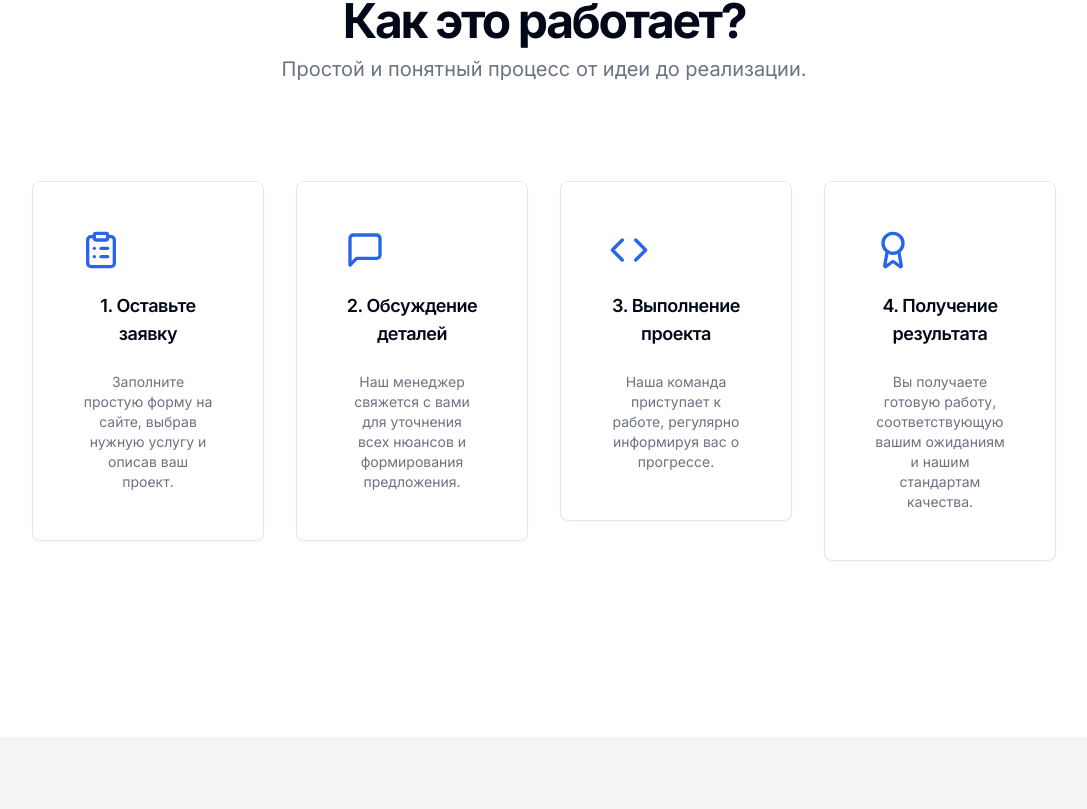
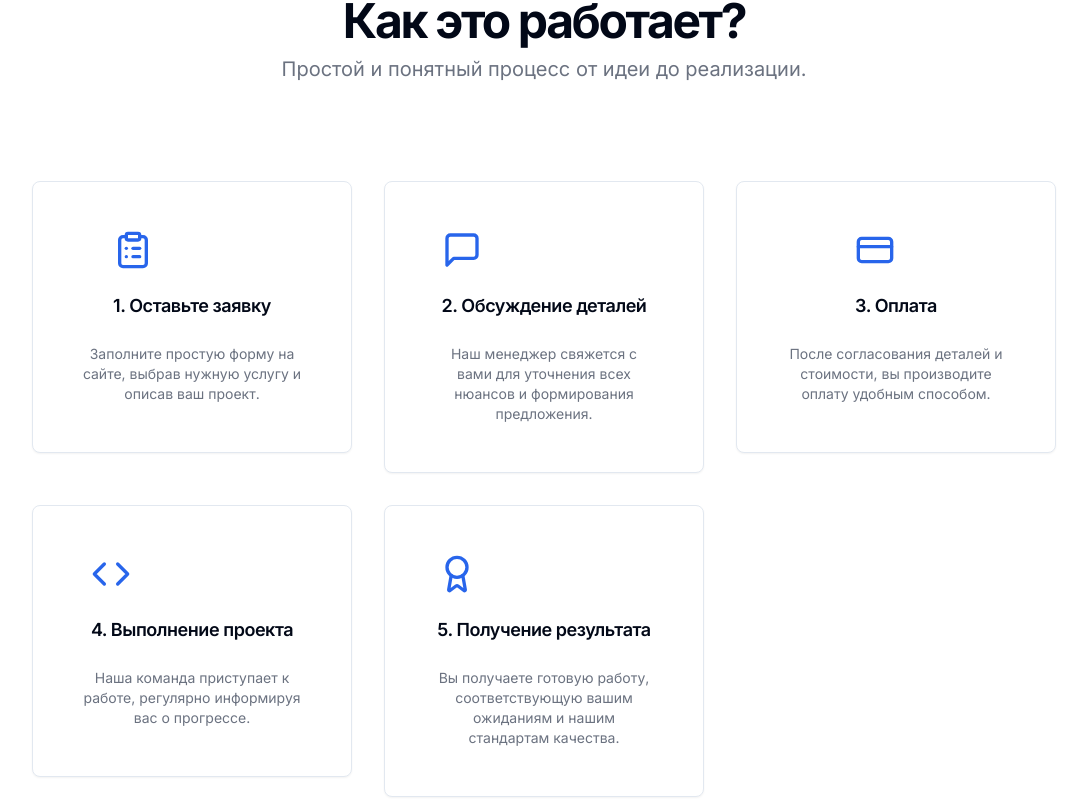
Before and after one commit to Ggprodakcion/bistrodel, a Next.js app: page / in a window 1280 px wide. Shown: the part 1351-2160 px from the top of the page, without its empty margins (96-1183 px from the left). Built offline with nearby package versions, Linux system fonts and the light colour scheme.

Commit message:
feat: add "Payment" step to "How it works" and adjust step sequence
Update main "How it works" section with logical step order.

#VERCEL_SKIP

Co-authored-by: null <213401953+Ggprodakcion@users.noreply.github.com>

```diff
--- a/app/page.tsx
+++ b/app/page.tsx
@@ -12,7 +12,8 @@ import {
   ClipboardList,
   MessageSquare,
   Award,
-} from "lucide-react" // Добавляем новые иконки
+  CreditCard,
+} from "lucide-react"
 import { Testimonials } from "@/components/testimonials"
 import { PublicHeader } from "@/components/public-header"
 import { PublicFooter } from "@/components/public-footer"
@@ -78,7 +79,7 @@ export default function LandingPage() {
               </p>
             </div>
           </div>
-          <div className="mx-auto grid max-w-5xl items-start gap-8 sm:grid-cols-2 lg:grid-cols-4 py-12">
+          <div className="mx-auto grid max-w-5xl items-start gap-8 sm:grid-cols-2 md:grid-cols-3 lg:grid-cols-3 py-12">
             <Card className="flex flex-col items-center text-center p-6">
               <CardHeader>
                 <ClipboardList className="h-10 w-10 text-primary mb-4" />
@@ -103,8 +104,19 @@ export default function LandingPage() {
             </Card>
             <Card className="flex flex-col items-center text-center p-6">
               <CardHeader>
+                <CreditCard className="h-10 w-10 text-primary mb-4" />
+                <CardTitle className="text-lg font-semibold">3. Оплата</CardTitle>
+              </CardHeader>
+              <CardContent>
+                <p className="text-sm text-gray-500 dark:text-gray-400">
+                  После согласования деталей и стоимости, вы производите оплату удобным способом.
+                </p>
+              </CardContent>
+            </Card>
+            <Card className="flex flex-col items-center text-center p-6">
+              <CardHeader>
                 <Code className="h-10 w-10 text-primary mb-4" />
-                <CardTitle className="text-lg font-semibold">3. Выполнение проекта</CardTitle>
+                <CardTitle className="text-lg font-semibold">4. Выполнение проекта</CardTitle>
               </CardHeader>
               <CardContent>
                 <p className="text-sm text-gray-500 dark:text-gray-400">
@@ -115,7 +127,7 @@ export default function LandingPage() {
             <Card className="flex flex-col items-center text-center p-6">
               <CardHeader>
                 <Award className="h-10 w-10 text-primary mb-4" />
-                <CardTitle className="text-lg font-semibold">4. Получение результата</CardTitle>
+                <CardTitle className="text-lg font-semibold">5. Получение результата</CardTitle>
               </CardHeader>
               <CardContent>
                 <p className="text-sm text-gray-500 dark:text-gray-400">
```
